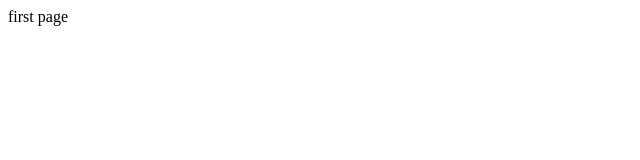
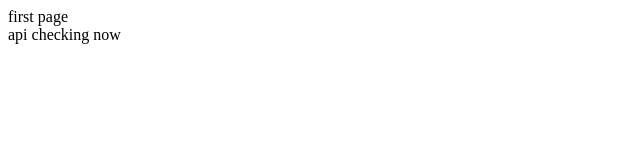
Before and after one commit to junaidmasih102/demored, a plain HTML site: page index.html in a window 1280 px wide. Shown: the whole page, without its empty margins (0-640 px from the left). Drawn offline with Linux system fonts and the light colour scheme.

```diff
--- a/index.html
+++ b/index.html
@@ -8,5 +8,9 @@
 </head>
 <body>
     first page
+
+    <div>
+        api checking now
+    </div>
 </body>
 </html>
```
